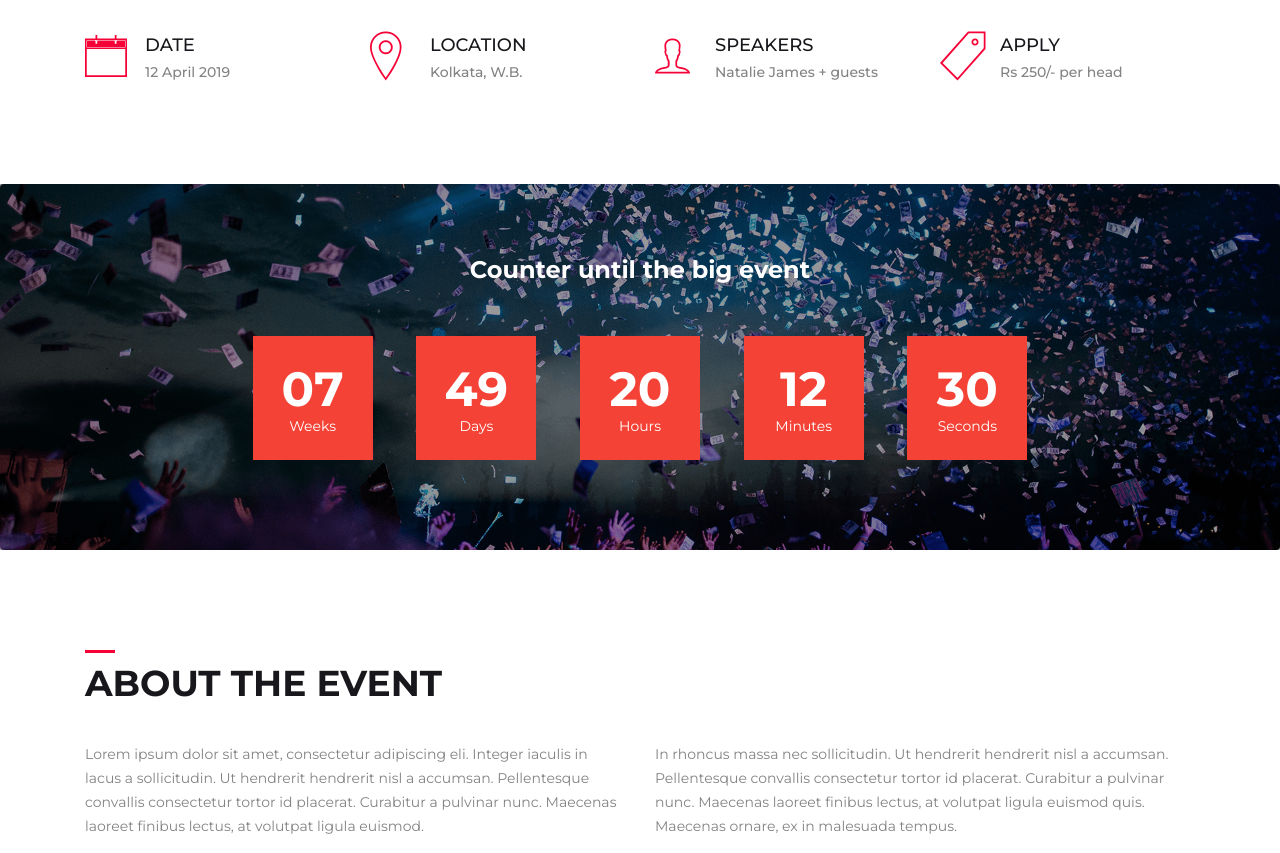
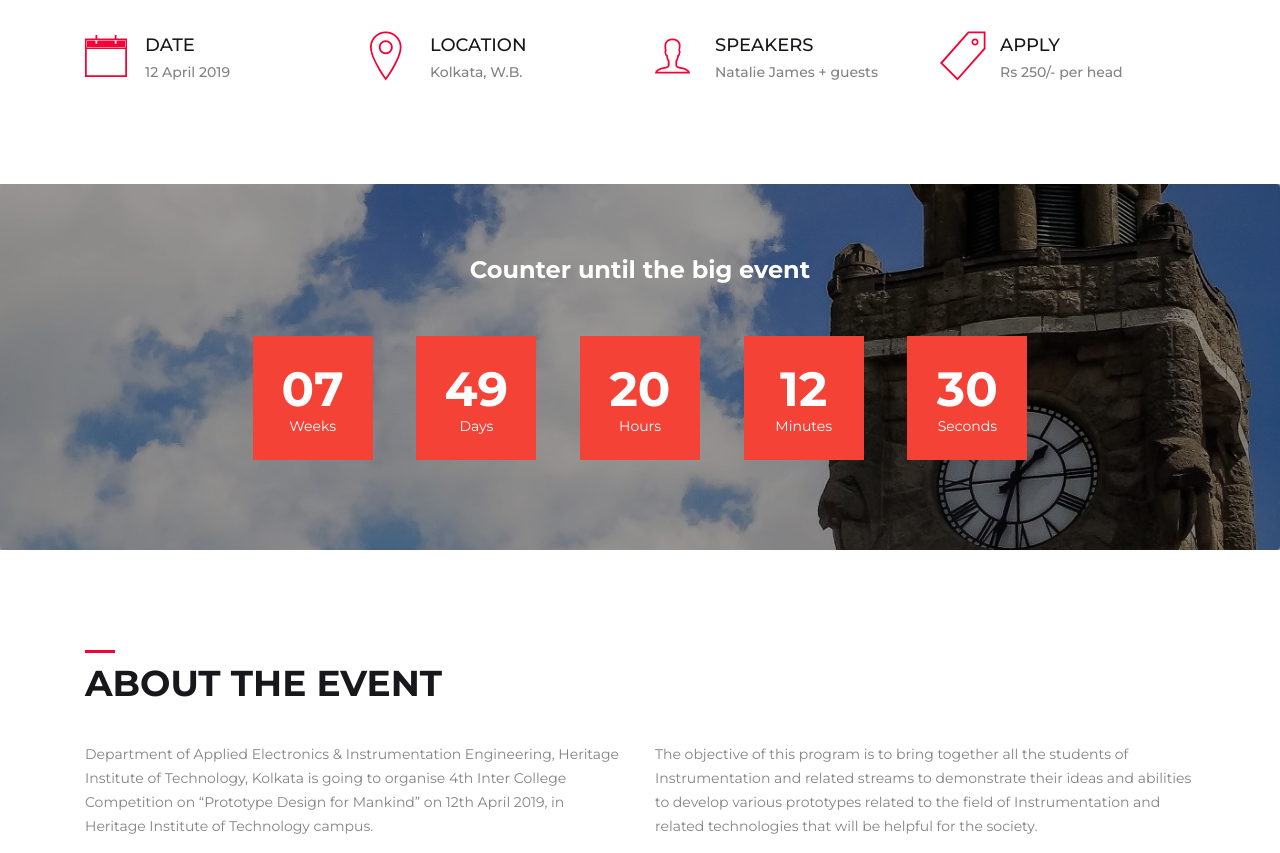
Before and after one commit to debjyotiC/ICPDCM_website, a website: page index.html in a window 1280 px wide. Shown: the part 967-1820 px from the top of the page. Drawn offline with Linux system fonts and the light colour scheme; files whose address does not match are found by name.

Commit message:
added images

```diff
--- a/index.html
+++ b/index.html
@@ -44,7 +44,7 @@
         <div class="collapse navbar-collapse flex-sm-row-reverse" id="headernav">
             <ul class=" nav navbar-nav menu">
                 <li class="nav-item">
-                    <a class="nav-link active" href="#">Home</a>
+                    <a class="nav-link active" href="index.html">Home</a>
                 </li>
                 <li class="nav-item">
                     <a class="nav-link " href="speakers.html">Speakers</a>
@@ -72,7 +72,7 @@
 <!--cover section slider -->
 <section id="home" class="home-cover">
     <div class="cover_slider owl-carousel owl-theme">
-        <div class="cover_item" style="background: url('assets/img/bg/slider.png');">
+        <div class="cover_item" style="background: url('assets/img/bg/slider.jpeg');">
              <div class="slider_content">
                 <div class="slider-content-inner">
                     <div class="container">
@@ -92,7 +92,7 @@
                 </div>
             </div>
         </div>
-        <div class="cover_item" style="background: url('assets/img/bg/slider.png');">
+        <div class="cover_item" style="background: url('assets/img/bg/slider_2.jpg');">
             <div class="slider_content">
                 <div class="slider-content-inner">
                     <div class="container">
@@ -112,7 +112,7 @@
                 </div>
             </div>
         </div>
-        <div class="cover_item" style="background: url('assets/img/bg/slider.png');">
+        <div class="cover_item" style="background: url('assets/img/bg/slider_3.jpg');">
             <div class="slider_content">
                 <div class="slider-content-inner">
                     <div class="container">
@@ -210,7 +210,7 @@
 
 
 <!--event countdown -->
-<section class="bg-img pt70 pb70" style="background-image: url('assets/img/bg/bg-img.png');">
+<section class="bg-img pt70 pb70" style="background-image: url('assets/img/bg/bg-img_1.jpg');">
     <div class="overlay_dark"></div>
     <div class="container">
         <div class="row justify-content-center">
@@ -235,12 +235,23 @@
         <div class="row justify-content-center">
             <div class="col-12 col-md-6">
                 <p>
-                    Lorem ipsum dolor sit amet, consectetur adipiscing eli. Integer iaculis in lacus a sollicitudin. Ut hendrerit hendrerit nisl a accumsan. Pellentesque convallis consectetur tortor id placerat. Curabitur a pulvinar nunc. Maecenas laoreet finibus lectus, at volutpat ligula euismod.
+                    Department of Applied Electronics & Instrumentation
+                    Engineering, Heritage Institute of Technology,
+                    Kolkata is going to organise 4th Inter College
+                    Competition on “Prototype Design for Mankind”
+                    on 12th April 2019, in Heritage Institute of
+                    Technology campus.
                 </p>
             </div>
             <div class="col-12 col-md-6">
                 <p>
-                    In rhoncus massa nec  sollicitudin. Ut hendrerit hendrerit nisl a accumsan. Pellentesque convallis consectetur tortor id placerat. Curabitur a pulvinar nunc. Maecenas laoreet finibus lectus, at volutpat ligula euismod quis. Maecenas ornare, ex in malesuada tempus.
+                    The objective of this program
+                    is to bring together all the students of
+                    Instrumentation and related streams to demonstrate
+                    their ideas and abilities to develop various
+                    prototypes related to the field of Instrumentation
+                    and related technologies that will be helpful for the
+                    society.
                 </p>
             </div>
         </div>
```
Also changed, not shown: assets/img/bg/.picasaoriginals/bg-img_1.jpg (added), assets/img/bg/bg-img_1.jpg (added), assets/img/bg/slider.jpeg (added), assets/img/bg/slider_1.png (renamed from assets/img/bg/slider.png), 7 other files.
